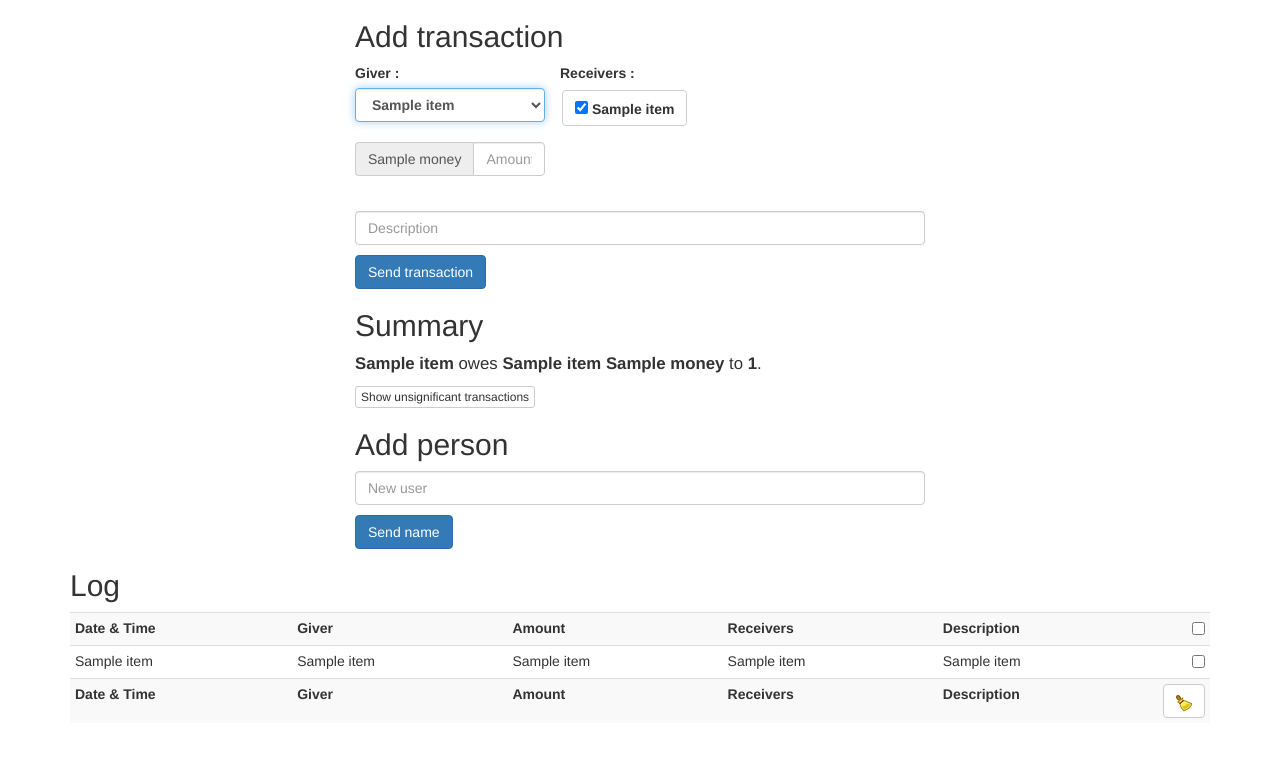
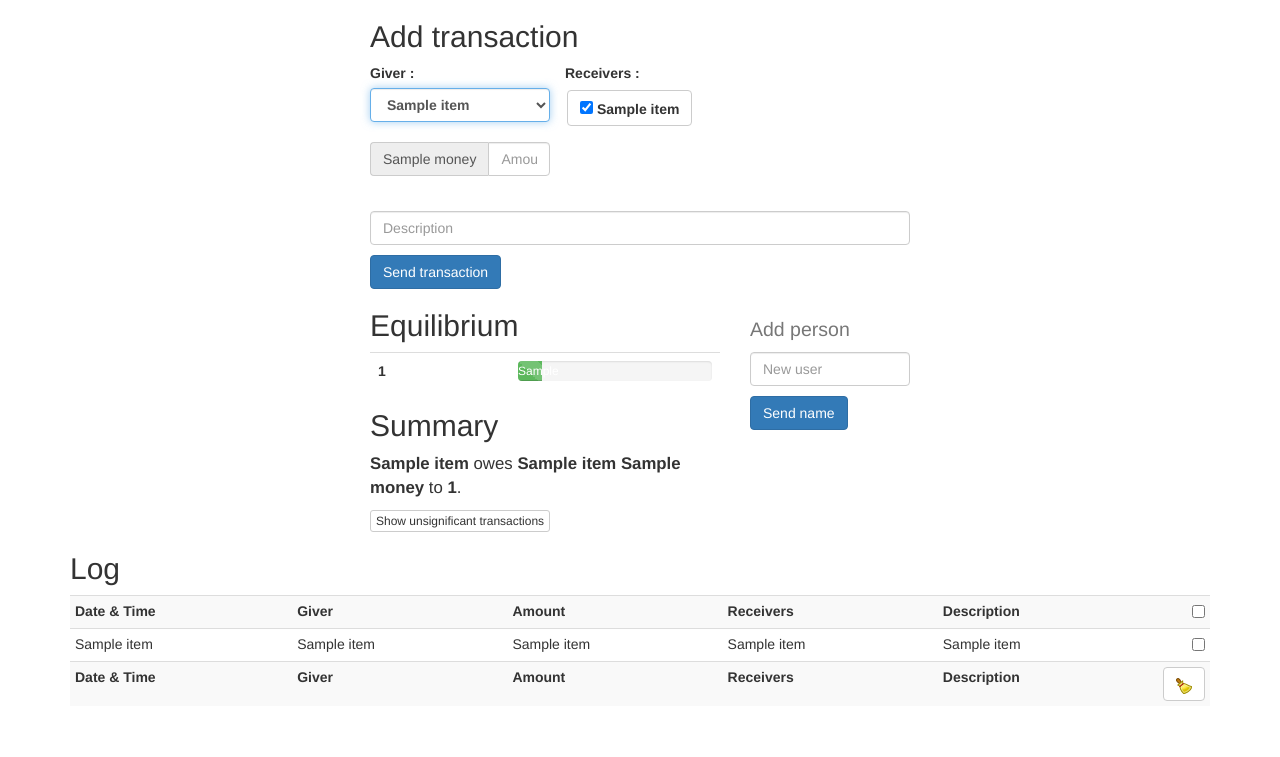
Before and after one commit to webplate/endebts, a Flask app: template templates/main.html in a window 1280 px wide. Shown: the top 757 px of the page. Run offline with Flask 2, Linux system fonts and the light colour scheme; the template is opened without the code that fills it: most values are stand-ins (such as "Sample title", 1, 10 or a date in 2020).

Commit message:
new layout equilibrium bars optionnal log download button

```diff
--- a/config.py
+++ b/config.py
@@ -5,3 +5,4 @@
 PATH = 0
 NAME = 'transactions'
 MONEY = u'€'
+DL_BUTTON = True # do we display csv DL button ?
--- a/server.py
+++ b/server.py
@@ -62,6 +62,26 @@
     sorted_summary = sorted(summary, key=lambda debt: debt[1])
     return sorted_summary
 
+def get_equilibrium(summary):
+    total = {}
+    for t in summary:
+        if t[0] not in total:
+            total.update({t[0]: 0})
+        if t[1] not in total:
+            total.update({t[1]: 0})
+        total[t[0]] = round(total[t[0]] + t[2], 2)
+        total[t[1]] = round(total[t[1]] - t[2], 2)
+    ordered = sorted(total.items(), key=lambda x: x[1])
+
+    amplitude = max(ordered[-1][1], - ordered[0][1])
+    coeffs = []
+    for e in ordered:
+        percent = round(100*e[1]/amplitude)
+        if percent < 0:
+            percent *= -1
+        coeffs.append((e[0], e[1], percent))
+    return coeffs
+
 def participants(summary):
     actors = []
     for a1, a2, amount in summary:
@@ -77,6 +97,7 @@
     if mainDebt.success:
         summary = round_summary(mainDebt.transacs_simple)
         summary = sort_summary(summary)
+        equilibrium = get_equilibrium(summary)
         actors = participants(summary) + added_actors
         history = format_histo(mainDebt.history)
         #render page
@@ -86,6 +107,8 @@
             history=history,
             actors=actors,
             money=CONFIG.MONEY,
+            dl_button=CONFIG.DL_BUTTON,
+            equilibrium=equilibrium,
             precise_version=False)
     else:
         return "Error in history file: " + str(filename)
@@ -96,8 +119,8 @@
     if mainDebt.success:
         summary=mainDebt.transacs_simple
         summary = sort_summary(summary)
+        equilibrium = get_equilibrium(summary)
         actors=mainDebt.acteurs + added_actors
-
         history=mainDebt.history
         #render page
         return render_template('main.html',
@@ -106,6 +129,8 @@
             history=format_histo(history),
             actors=actors,
             money=CONFIG.MONEY,
+            dl_button=CONFIG.DL_BUTTON,
+            equilibrium=equilibrium,
             precise_version=True)
     else:
         return "Error in history file: "+ str(filename)
--- a/static/css/general.css
+++ b/static/css/general.css
@@ -24,6 +24,26 @@
     margin: 2px;
 }
 
+.rowform {
+/*
+alignments
+*/
+    max-width: 540px;
+    margin-left: 0px;
+}
+
+.progress-bar {
+    min-width: 2em;
+}
+
+.progress {
+    margin-bottom: 0px;
+}
+
+.name_col {
+    width: 40%;
+}
+
 /*
 Hack for responsive tables in firefox
 */
--- a/templates/main.html
+++ b/templates/main.html
@@ -35,12 +35,14 @@
             </ul>
           {% endif %}
         {% endwith %}
-
-        <h2>Add transaction</h2>
     </div>
 
+    <div class="row">
+        <div class="col-xs-12">
+        <h2>Add transaction</h2>
+
         <form method="post" action="add">
-    <div class="row">
+        <div class="row rowform">
                 <div class="col-xs-4">
                         <div class="row">
                         <label for="giver">Giver :</label>
@@ -72,7 +74,7 @@
 
                 </div>
             </div>
-    <div class="row">
+        <div class="row rowform">
             <p>
             <label class="sr-only" for="description">Description :</label><br />
             <input class="form-control" type="text" name="description" id="description" placeholder="Description" maxlength="1000" required/>
@@ -81,8 +83,32 @@
         </div>
         </form>
 
+        </div>
+    </div>
+
 
     <div class="row">
+
+        <div class="col-sm-8">
+            <h2>Equilibrium</h2>
+
+            <table class="table">
+                {% for item in equilibrium %}
+                <tr>
+                    <td class="name_col"><strong>{{ item[0] }}</strong></td>
+                    <td><div class="progress">
+                        {% if item[1] < 0 %}
+                            <div class="progress-bar progress-bar-danger progress-bar-striped" role="progressbar" aria-valuenow="60" aria-valuemin="0" aria-valuemax="100" style="width: {{ item[2] }}%;">
+                        {% else %}
+                            <div class="progress-bar progress-bar-success progress-bar-striped" role="progressbar" aria-valuenow="60" aria-valuemin="0" aria-valuemax="100" style="width: {{ item[2] }}%;">
+                        {% endif %}
+                        {{ item[1] }} {{ money }}
+                      </div>
+                    </div></td>
+                </tr>
+                {% endfor %}
+            </table>
+
             <h2>Summary</h2>
             <p class="summary">
             {% for item in summary %}
@@ -97,8 +123,8 @@
 
         </div>
 
-    <div class="row">
-    <h2>Add person</h2>
+        <div class="col-sm-4">
+        <h2><small>Add person</small></h2>
         <form method="post" action="add_user">
             <p>
                 <label class="sr-only" for="new_user">New user :</label>
@@ -109,7 +135,7 @@
 
         </form>
         </div>
-
+    </div>
 <!--
     Close main (UP) container and sub container
 -->
@@ -119,7 +145,12 @@
 
     <div class="container" id="log_container">
 
+    {% if dl_button %}
+        <h2>Log <a class="btn btn-default btn-sm" href="/static/data/{{ name }}.csv">Download</a></h2>
+    {% else %}
         <h2>Log</h2>
+    {% endif %}
+
     <form method="post" action="rm_transaction" onsubmit="return confirm('Do you really want to remove the selected transactions ?');">
     <div class="table-responsive">
     <table class="table table-condensed table-striped" id="history">
```
Lines whose indentation alone changed are shown as unchanged.
